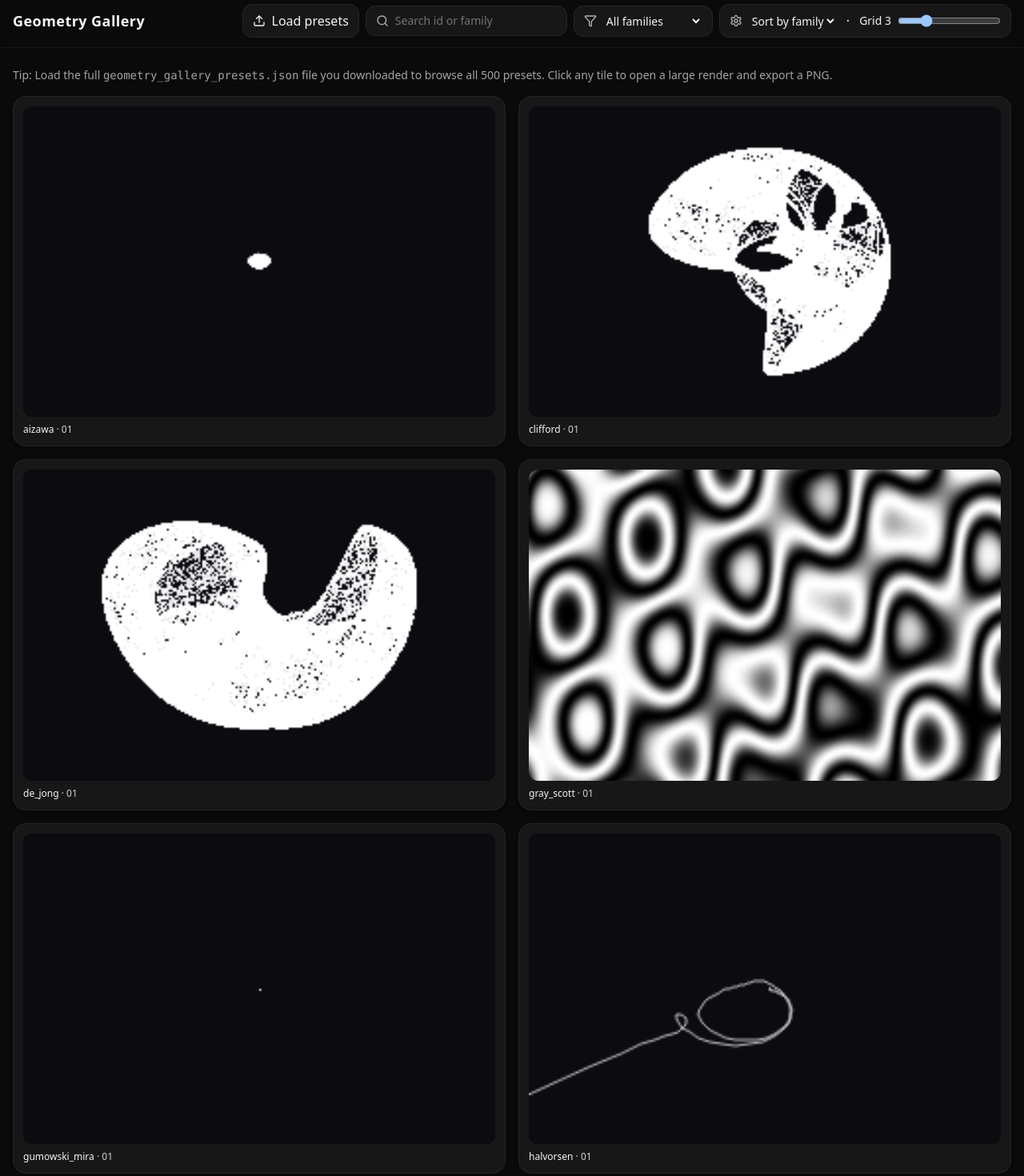
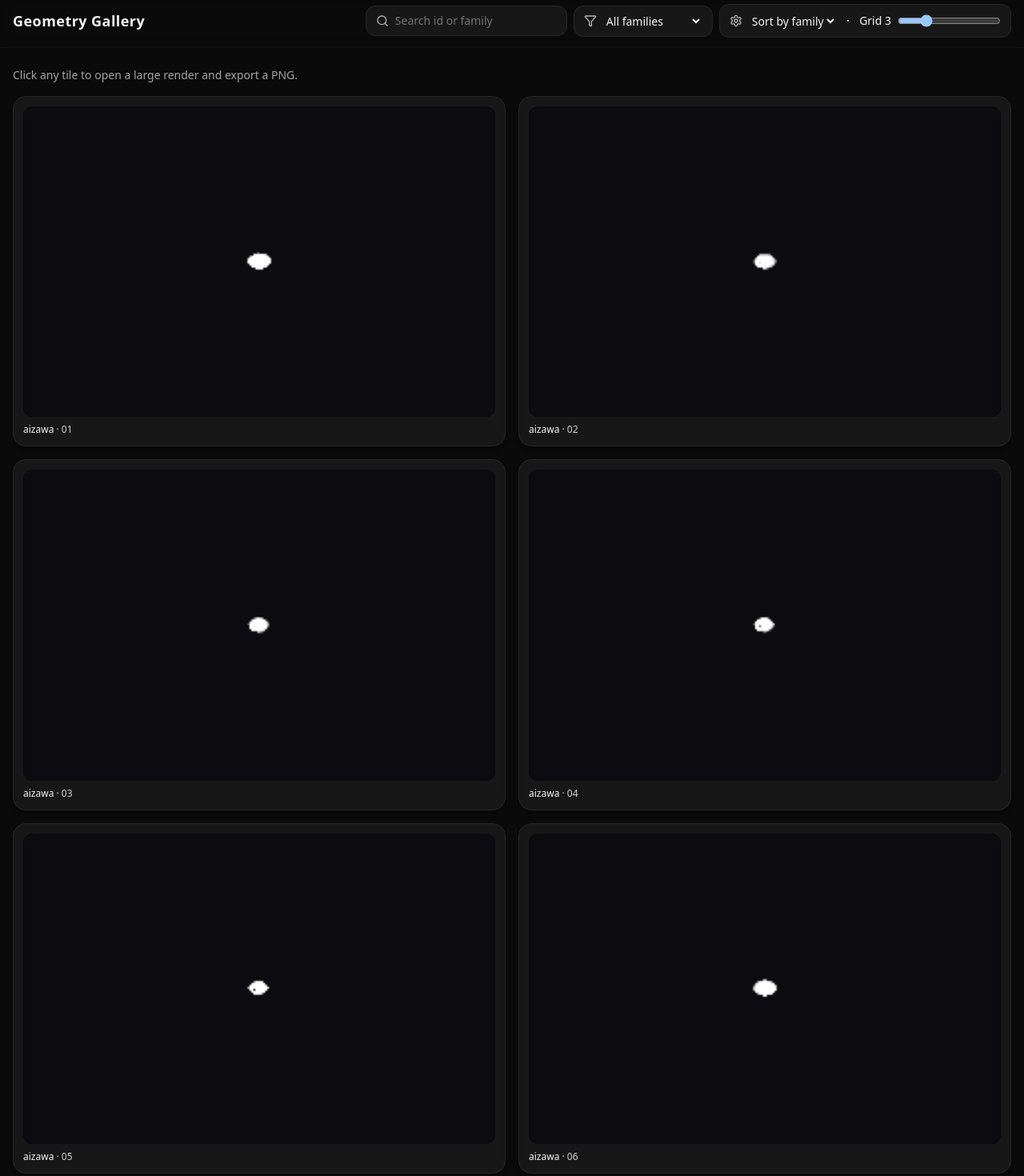
Before and after one commit to sudo-eugene/math-medtiations, a React (Vite) app: page /gallery in a window 1280 px wide. Shown: the part 60-1530 px from the top of the page at 80% size. Built offline with nearby package versions, Linux system fonts and the light colour scheme.

Commit message:
refactor: load gallery presets directly from JSON file instead of hardcoding

```diff
--- a/geometry_web_gallery_500_presets.jsx
+++ b/geometry_web_gallery_500_presets.jsx
@@ -1,4 +1,5 @@
 import React, { useEffect, useMemo, useRef, useState } from "react";
+import galleryPresets from "./geometry_gallery_presets.json";
 import { Upload, Search, Filter, RefreshCw, Download, Play, ImageDown, Settings } from "lucide-react";
 
 /**
@@ -19,34 +20,7 @@ import { Upload, Search, Filter, RefreshCw, Download, Play, ImageDown, Settings
  * 2) Filter, search, and click on any card to view/export
  */
 
-// ---------- Small starter dataset (so the UI shows something before loading the 500 JSON) ----------
-const STARTER_PRESETS = [
-  { id: "mandelbrot:01", family: "mandelbrot", preset_index: 1, params: { centre: [-0.75, 0.1], zoom: 1.2, max_iter: 500, bounds: [-2.5, 1.5, -1.5, 1.5] }, notes: "Mandelbrot escape-time view", renderer_hint: { type: "escape_time" } },
-  { id: "julia:01", family: "julia", preset_index: 1, params: { c_re: -0.4, c_im: 0.6, max_iter: 400, escape_radius: 2.0, bounds: [-1.8, 1.8, -1.8, 1.8] }, notes: "Julia set", renderer_hint: { type: "escape_time" } },
-  { id: "de_jong:01", family: "de_jong", preset_index: 1, params: { a: 1.4, b: -2.3, c: 2.4, d: -2.1, steps: 200000, discard: 1000 }, notes: "Peter de Jong", renderer_hint: { type: "iter_map" } },
-  { id: "clifford:01", family: "clifford", preset_index: 1, params: { a: 1.7, b: 1.7, c: 0.6, d: 1.2, steps: 200000, discard: 5000 }, notes: "Clifford attractor", renderer_hint: { type: "iter_map" } },
-  { id: "lorenz:01", family: "lorenz", preset_index: 1, params: { sigma: 10.0, rho: 28.0, beta: 8/3, dt: 0.005, steps: 50000, xyz0: [0.1, 0, 0] }, notes: "Lorenz", renderer_hint: { type: "ode" } },
-  { id: "rossler:01", family: "rossler", preset_index: 1, params: { a: 0.2, b: 0.2, c: 5.7, dt: 0.01, steps: 50000, xyz0: [0.1, 0, 0] }, notes: "Rössler", renderer_hint: { type: "ode" } },
-  { id: "aizawa:01", family: "aizawa", preset_index: 1, params: { a: 0.95, b: 0.7, c: 0.6, d: 3.5, e: 0.25, f: 0.1, dt: 0.01, steps: 50000, xyz0: [0.1, 0, 0] }, notes: "Aizawa", renderer_hint: { type: "ode" } },
-  { id: "halvorsen:01", family: "halvorsen", preset_index: 1, params: { a: 1.2, dt: 0.01, steps: 50000, xyz0: [1, 0, 0] }, notes: "Halvorsen", renderer_hint: { type: "ode" } },
-  { id: "ikeda:01", family: "ikeda", preset_index: 1, params: { u: 0.918, steps: 200000, discard: 5000 }, notes: "Ikeda map", renderer_hint: { type: "iter_map" } },
-  { id: "gumowski_mira:01", family: "gumowski_mira", preset_index: 1, params: { a: 0.008, b: 0.95, steps: 200000, discard: 5000 }, notes: "Gumowski–Mira", renderer_hint: { type: "iter_map" } },
-  { id: "lissajous:01", family: "lissajous", preset_index: 1, params: { A: 1, B: 1, a: 3, b: 2, delta: Math.PI / 3, samples: 4000 }, notes: "Lissajous", renderer_hint: { type: "parametric_2d" } },
-  { id: "spirograph:01", family: "spirograph", preset_index: 1, params: { R: 80, r: 35, d: 60, kind: "hypo", samples: 14000 }, notes: "Trochoid", renderer_hint: { type: "parametric_2d" } },
-  { id: "superformula:01", family: "superformula", preset_index: 1, params: { m: 7, a: 1, b: 1, n1: 2.1, n2: 0.8, n3: 1.3, samples: 3000 }, notes: "Superformula", renderer_hint: { type: "polar_2d" } },
-  { id: "rose_curve:01", family: "rose_curve", preset_index: 1, params: { k_num: 5, k_den: 2, A: 1, samples: 3000 }, notes: "Rose curve", renderer_hint: { type: "polar_2d" } },
-  { id: "phyllotaxis:01", family: "phyllotaxis", preset_index: 1, params: { divergence_deg: 137.507, n_points: 2200, scale: 0.7 }, notes: "Phyllotaxis", renderer_hint: { type: "point_polar" } },
-  { id: "ifs_fern:01", family: "ifs_fern", preset_index: 1, params: { maps: [
-      { a: 0.0, b: 0.0, c: 0.0, d: 0.16, e: 0.0, f: 0.0, p: 0.01 },
-      { a: 0.85, b: 0.04, c: -0.04, d: 0.85, e: 0.0, f: 1.6, p: 0.85 },
-      { a: 0.2, b: -0.26, c: 0.23, d: 0.22, e: 0.0, f: 1.6, p: 0.07 },
-      { a: -0.15, b: 0.28, c: 0.26, d: 0.24, e: 0.0, f: 0.44, p: 0.07 },
-    ], points: 150000, discard: 100 }, notes: "Barnsley fern", renderer_hint: { type: "ifs" } },
-  { id: "gray_scott:01", family: "gray_scott", preset_index: 1, params: { Du: 0.16, Dv: 0.08, F: 0.036, k: 0.064, steps: 1000, dt: 1.0, grid: 128, init: "small_square" }, notes: "Gray–Scott (stub preview)", renderer_hint: { type: "reaction_diffusion" } },
-  { id: "interference:01", family: "interference", preset_index: 1, params: { k_vectors: [[1,0,1],[0.309,0.951,1],[ -0.809,0.588,1]], phases: [0,1,2], combine: "cos_sum", grid: 512 }, notes: "Interference field", renderer_hint: { type: "scalar_field" } },
-  { id: "newton:01", family: "newton", preset_index: 1, params: { polynomial: "z**3 - 1", derivative: "3*z**2", max_iter: 40, tolerance: 1e-6, bounds: [-2,2,-2,2] }, notes: "Newton basins (z^3-1)", renderer_hint: { type: "newton_basins" } },
-  { id: "ikeda:02", family: "ikeda", preset_index: 2, params: { u: 0.92, steps: 200000, discard: 5000 }, notes: "Ikeda map", renderer_hint: { type: "iter_map" } },
-];
+// Presets are now loaded directly from the JSON file.
 
 // ---------- Utilities ----------
 const clamp = (x, a, b) => Math.max(a, Math.min(b, x));
@@ -442,7 +416,7 @@ function BigRender({ preset }) {
 
 // ---------- Main App ----------
 export default function GeometryGallery() {
-  const [presets, setPresets] = useState(STARTER_PRESETS);
+  const [presets, setPresets] = useState(galleryPresets);
   const [query, setQuery] = useState("");
   const [familyFilter, setFamilyFilter] = useState("all");
   const [sortBy, setSortBy] = useState("family");
@@ -459,18 +433,6 @@ export default function GeometryGallery() {
     return out;
   }, [presets, query, familyFilter, sortBy]);
 
-  const onLoadJSON = async (file) => {
-    try {
-      const text = await file.text();
-      const arr = JSON.parse(text);
-      if (!Array.isArray(arr)) throw new Error('JSON root must be an array');
-      const ok = arr.every(o => o && o.id && o.family && o.params && o.renderer_hint);
-      if (!ok) throw new Error('Unexpected JSON structure');
-      setPresets(arr);
-    } catch (e) {
-      alert('Failed to load presets: ' + e.message);
-    }
-  };
 
   const gridCols = `grid-cols-1 sm:grid-cols-2 md:grid-cols-${grid} xl:grid-cols-${grid+1}`;
 
@@ -480,12 +442,7 @@ export default function GeometryGallery() {
         <div className="max-w-7xl mx-auto px-4 py-3 flex items-center gap-2">
           <div className="text-lg font-semibold tracking-wide">Geometry Gallery</div>
           <div className="ml-auto flex items-center gap-2">
-            <label className="inline-flex items-center gap-2 px-3 py-2 rounded-xl bg-neutral-900 border border-neutral-800 cursor-pointer hover:bg-neutral-800">
-              <Upload size={16} />
-              <span className="hidden sm:inline">Load presets</span>
-              <input type="file" accept="application/json" className="hidden" onChange={(e)=>{ if (e.target.files?.[0]) onLoadJSON(e.target.files[0]); }} />
-            </label>
-            <div className="hidden sm:flex items-center gap-2 px-3 py-2 rounded-xl bg-neutral-900 border border-neutral-800">
+                        <div className="hidden sm:flex items-center gap-2 px-3 py-2 rounded-xl bg-neutral-900 border border-neutral-800">
               <Search size={16} className="opacity-70" />
               <input value={query} onChange={e=>setQuery(e.target.value)} placeholder="Search id or family" className="bg-transparent focus:outline-none text-sm placeholder:text-neutral-500" />
             </div>
@@ -511,7 +468,7 @@ export default function GeometryGallery() {
       </header>
 
       <main className="max-w-7xl mx-auto px-4 py-6">
-        <p className="text-neutral-400 text-sm mb-4">Tip: Load the full <span className="font-mono">geometry_gallery_presets.json</span> file you downloaded to browse all 500 presets. Click any tile to open a large render and export a PNG.</p>
+        <p className="text-neutral-400 text-sm mb-4">Click any tile to open a large render and export a PNG.</p>
         <div className={`grid ${gridCols} gap-4`}>
           {filtered.map(p => (
             <CanvasCard key={p.id} preset={p} onClick={setSelected} />
```
